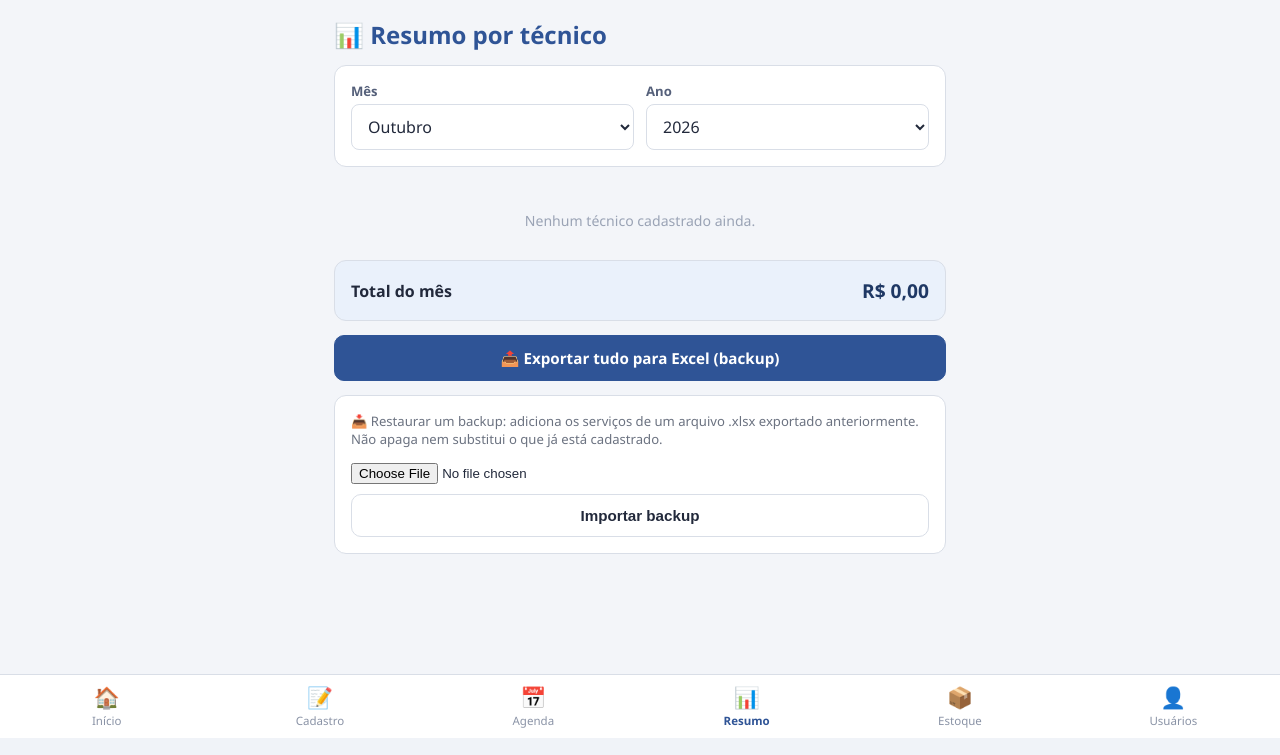
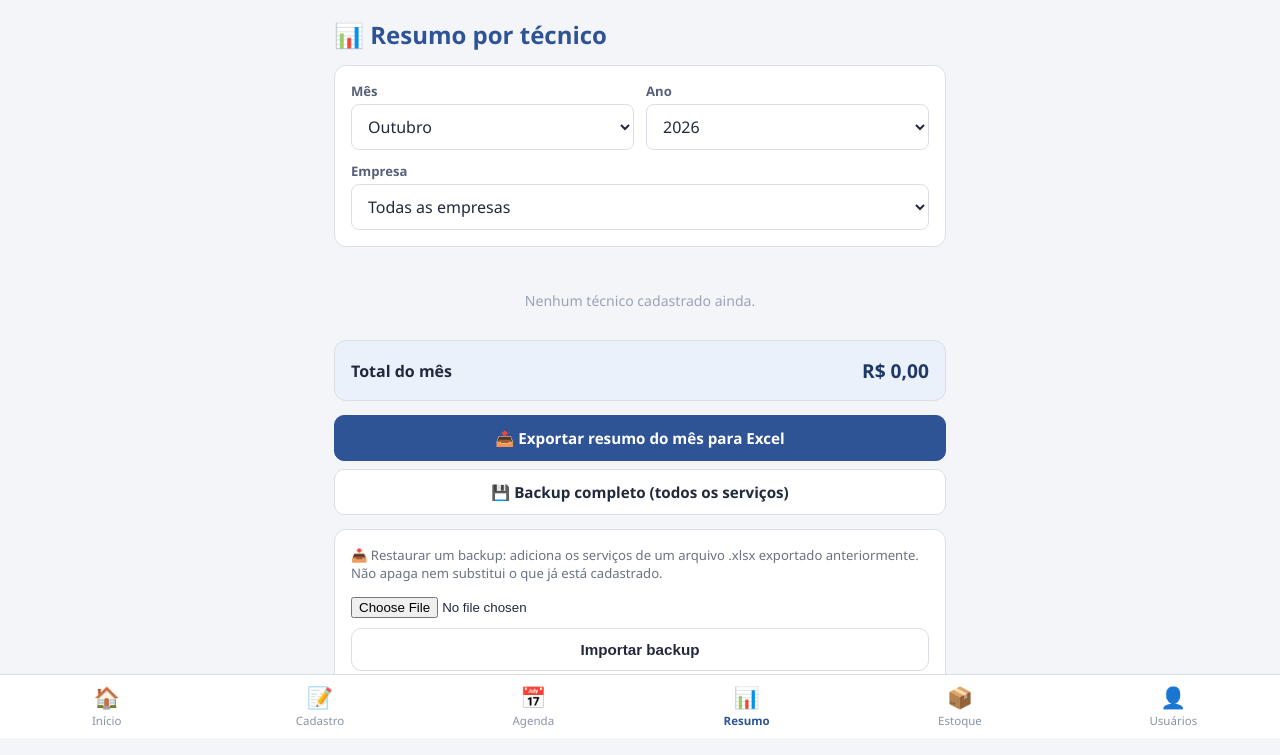
Before and after one commit to caioantns/Agenda-Autoservice, a Flask app: page /resumo in a window 1280 px wide. Shown: the part 62-817 px from the top of the page. Run offline with Flask 3, Linux system fonts and the light colour scheme; the visitor is signed in with stand-in values (Sample User, id 1); data comes from the database, SQL or seed files in the repository; data that the repository does not hold is empty.

Commit message:
Layout do cadastro, filtro por empresa e exportação do mês no Resumo

```diff
--- a/app.py
+++ b/app.py
@@ -448,7 +448,7 @@ def resumo():
     listas = obter_listas()
     hoje = hoje_brasil()
     return render_template(
-        "resumo.html", tecnicos=listas["tecnico"], meses=MESES_PT,
+        "resumo.html", tecnicos=listas["tecnico"], empresas=listas["empresa"], meses=MESES_PT,
         mes_atual=hoje.month, ano_atual=hoje.year, aba_ativa="resumo",
         role=session.get("role"), tecnico_nome=session.get("tecnico_nome", ""),
     )
@@ -809,30 +809,70 @@ def proximos_7_dias():
     return jsonify({"total": len(servicos), "servicos": servicos})
 
 
+def servicos_feitos_do_mes(ano, mes, empresa=""):
+    """Serviços com status Feito no mês/ano informado, opcionalmente de uma
+    empresa só. Técnico logado só enxerga os próprios. Ordenados por data."""
+    query = Servico.query.filter_by(status="Feito")
+    tecnico_sessao = tecnico_da_sessao()
+    if tecnico_sessao is not None:
+        query = query.filter_by(tecnico=tecnico_sessao)
+    if empresa:
+        query = query.filter_by(empresa=empresa)
+
+    ORDEM_PERIODO = {"Manhã": 0, "Integral": 1, "Tarde": 2}
+    encontrados = []
+    for s in query.all():
+        try:
+            d = datetime.strptime(s.data, "%d/%m/%Y").date()  # banco guarda dd/mm/aaaa
+        except (ValueError, TypeError):
+            continue
+        if d.year == ano and d.month == mes:
+            encontrados.append((d, ORDEM_PERIODO.get(s.periodo, 9), s.id, s))
+    encontrados.sort(key=lambda item: item[:3])
+    return [item[3] for item in encontrados]
+
+
+COLUNAS_EXPORTACAO = [
+    "ID", "Data", "Período", "Horário", "Placa", "Tipo de Serviço", "Empresa", "Endereço",
+    "Técnico", "Status", "Valor", "Equipamento Retirado", "Equipamento Instalado",
+    "Observações",
+]
+
+
+def _estilizar_cabecalho(ws):
+    for celula in ws[1]:
+        celula.font = Font(bold=True, color="FFFFFF")
+        celula.fill = PatternFill("solid", fgColor="2F5496")
+    ws.freeze_panes = "A2"
+
+
 @app.route("/api/servicos/exportar")
 @login_obrigatorio
 def exportar_servicos_excel():
-    """Baixa todos os serviços visíveis para o usuário logado num arquivo
-    .xlsx — serve como backup manual e para uso fora do sistema."""
-    tecnico_filtro = tecnico_da_sessao()
-    query = Servico.query.order_by(Servico.id)
-    if tecnico_filtro is not None:
-        query = query.filter_by(tecnico=tecnico_filtro)
-    servicos = query.all()
+    """Sem parâmetros: backup completo (todos os serviços visíveis para o
+    usuário), no formato aceito pelo importador.
+    Com ?ano=&mes= (e opcionalmente &empresa=): só os serviços Feitos daquele
+    mês — o mesmo recorte mostrado na tela de Resumo — com uma segunda aba
+    contendo o total por técnico."""
+    ano = request.args.get("ano", type=int)
+    mes = request.args.get("mes", type=int)
+    empresa = (request.args.get("empresa") or "").strip()
+    relatorio_mensal = bool(ano and mes and 1 <= mes <= 12)
 
-    colunas = [
-        "ID", "Data", "Período", "Horário", "Placa", "Tipo de Serviço", "Empresa", "Endereço",
-        "Técnico", "Status", "Valor", "Equipamento Retirado", "Equipamento Instalado",
-        "Observações",
-    ]
+    if relatorio_mensal:
+        servicos = servicos_feitos_do_mes(ano, mes, empresa)
+    else:
+        tecnico_filtro = tecnico_da_sessao()
+        query = Servico.query.order_by(Servico.id)
+        if tecnico_filtro is not None:
+            query = query.filter_by(tecnico=tecnico_filtro)
+        servicos = query.all()
 
     wb = Workbook()
     ws = wb.active
     ws.title = "Serviços"
-    ws.append(colunas)
-    for celula in ws[1]:
-        celula.font = Font(bold=True, color="FFFFFF")
-        celula.fill = PatternFill("solid", fgColor="2F5496")
+    ws.append(COLUNAS_EXPORTACAO)
+    _estilizar_cabecalho(ws)
 
     for s in servicos:
         ws.append([
@@ -841,18 +881,49 @@ def exportar_servicos_excel():
             s.equipamento_retirado_codigo or "", s.equipamento_instalado_codigo or "",
             s.observacoes or "",
         ])
+    for linha in ws.iter_rows(min_row=2, min_col=11, max_col=11):
+        linha[0].number_format = 'R$ #,##0.00'
 
-    for i, coluna in enumerate(colunas, start=1):
+    for i, coluna in enumerate(COLUNAS_EXPORTACAO, start=1):
         largura = max(len(coluna), 12) + 2
         ws.column_dimensions[ws.cell(row=1, column=i).column_letter].width = largura
 
-    ws.freeze_panes = "A2"
+    if relatorio_mensal:
+        # Segunda aba com o resumo. Fica separada para a aba "Serviços"
+        # continuar no formato que o importador aceita.
+        resumo_ws = wb.create_sheet("Resumo")
+        resumo_ws.append([f"Resumo de {MESES_PT[mes - 1]}/{ano}" + (f" — {empresa}" if empresa else " — todas as empresas")])
+        resumo_ws["A1"].font = Font(bold=True, size=13)
+        resumo_ws.append([])
+        resumo_ws.append(["Técnico", "Serviços feitos", "Valor"])
+        for celula in resumo_ws[3]:
+            celula.font = Font(bold=True, color="FFFFFF")
+            celula.fill = PatternFill("solid", fgColor="2F5496")
+
+        por_tecnico = {}
+        for s in servicos:
+            item = por_tecnico.setdefault(s.tecnico or "(sem técnico)", [0, 0.0])
+            item[0] += 1
+            item[1] += s.valor or 0.0
+        for tecnico, (feitos, valor) in sorted(por_tecnico.items()):
+            resumo_ws.append([tecnico, feitos, valor])
+        resumo_ws.append(["Total", len(servicos), sum(s.valor or 0.0 for s in servicos)])
+        for celula in resumo_ws[resumo_ws.max_row]:
+            celula.font = Font(bold=True)
+        for linha in resumo_ws.iter_rows(min_row=4, min_col=3, max_col=3):
+            linha[0].number_format = 'R$ #,##0.00'
+        resumo_ws.column_dimensions["A"].width = 28
+        resumo_ws.column_dimensions["B"].width = 16
+        resumo_ws.column_dimensions["C"].width = 16
+
+        sufixo_empresa = "".join(c if c.isalnum() else "_" for c in empresa).strip("_")
+        nome_arquivo = f"resumo_{ano}-{mes:02d}" + (f"_{sufixo_empresa}" if sufixo_empresa else "") + ".xlsx"
+    else:
+        nome_arquivo = f"backup_servicos_{datetime.now(FUSO_BRASIL).strftime('%Y-%m-%d_%Hh%M')}.xlsx"
 
     buffer = io.BytesIO()
     wb.save(buffer)
     buffer.seek(0)
-
-    nome_arquivo = f"backup_servicos_{datetime.now(FUSO_BRASIL).strftime('%Y-%m-%d_%Hh%M')}.xlsx"
     return send_file(
         buffer, as_attachment=True, download_name=nome_arquivo,
         mimetype="application/vnd.openxmlformats-officedocument.spreadsheetml.sheet",
@@ -952,18 +1023,10 @@ def resumo_mensal(ano, mes):
     else:
         tecnicos = [t for (t,) in db.session.query(ListaValor.valor).filter_by(categoria="tecnico").all()]
 
-    todos = Servico.query.filter_by(status="Feito").all()
-    if tecnico_sessao is not None:
-        todos = [s for s in todos if s.tecnico == tecnico_sessao]
+    empresa = (request.args.get("empresa") or "").strip()
 
     contagem = {t: {"feitos": 0, "valor": 0.0} for t in tecnicos}
-    for s in todos:
-        try:
-            d = datetime.strptime(s.data, "%d/%m/%Y").date()
-        except ValueError:
-            continue
-        if d.year != ano or d.month != mes:
-            continue
+    for s in servicos_feitos_do_mes(ano, mes, empresa):
         tecnico = s.tecnico or "(sem técnico)"
         item = contagem.setdefault(tecnico, {"feitos": 0, "valor": 0.0})
         item["feitos"] += 1
--- a/static/css/style.css
+++ b/static/css/style.css
@@ -306,8 +306,9 @@ body {
 .scanner-conteudo .botao { width: 100%; max-width: 280px; }
 
 /* --- Resumo --- */
-.filtro-mes { display: flex; gap: 12px; }
+.filtro-mes { display: flex; flex-wrap: wrap; gap: 12px; }
 .filtro-mes .campo { flex: 1; }
+.filtro-mes .campo-empresa { flex: 1 1 100%; }
 .cartoes-tecnicos { display: flex; flex-direction: column; gap: 10px; }
 .cartao-tecnico {
   background: white; border: 1px solid var(--cor-borda); border-radius: 12px; padding: 16px;
--- a/static/js/resumo.js
+++ b/static/js/resumo.js
@@ -2,7 +2,14 @@ async function carregarResumo() {
   const mes = document.getElementById("filtro-mes").value;
   const ano = document.getElementById("filtro-ano").value;
 
-  const dados = await apiGet(`/api/resumo/${ano}/${mes}`);
+  const empresa = document.getElementById("filtro-empresa").value;
+  const filtroEmpresa = empresa ? `&empresa=${encodeURIComponent(empresa)}` : "";
+
+  // O botão de exportar acompanha os filtros da tela.
+  document.getElementById("link-exportar-mes").href =
+    `/api/servicos/exportar?ano=${ano}&mes=${mes}${filtroEmpresa}`;
+
+  const dados = await apiGet(`/api/resumo/${ano}/${mes}${empresa ? `?empresa=${encodeURIComponent(empresa)}` : ""}`);
 
   const container = document.getElementById("cartoes-tecnicos");
   container.innerHTML = "";
@@ -25,6 +32,7 @@ async function carregarResumo() {
   });
 
   document.getElementById("total-mes-valor").textContent = formatarValorReais(dados.total_valor);
+  document.getElementById("rotulo-total").textContent = empresa ? `Total do mês · ${empresa}` : "Total do mês";
 }
 
 async function importarBackup() {
--- a/templates/resumo.html
+++ b/templates/resumo.html
@@ -21,17 +21,30 @@
       {% endfor %}
     </select>
   </div>
+  <div class="campo campo-empresa">
+    <label>Empresa</label>
+    <select id="filtro-empresa" onchange="carregarResumo()">
+      <option value="">Todas as empresas</option>
+      {% for e in empresas %}
+      <option value="{{ e }}">{{ e }}</option>
+      {% endfor %}
+    </select>
+  </div>
 </div>
 
 <div id="cartoes-tecnicos" class="cartoes-tecnicos"></div>
 
 <div class="cartao total-mes">
-  <span>Total do mês</span>
+  <span id="rotulo-total">Total do mês</span>
   <strong id="total-mes-valor">R$ 0,00</strong>
 </div>
 
-<a href="/api/servicos/exportar" class="botao botao-primario botao-bloco" style="text-decoration:none; display:block; text-align:center; margin-top: 14px;">
-  📤 Exportar tudo para Excel (backup)
+<!-- O link é atualizado pelo resumo.js com o mês, ano e empresa escolhidos -->
+<a id="link-exportar-mes" href="/api/servicos/exportar" class="botao botao-primario botao-bloco" style="text-decoration:none; display:block; text-align:center; margin-top: 14px;">
+  📤 Exportar resumo do mês para Excel
+</a>
+<a href="/api/servicos/exportar" class="botao botao-bloco" style="text-decoration:none; display:block; text-align:center; margin-top: 8px;">
+  💾 Backup completo (todos os serviços)
 </a>
 
 {% if session.get('role') == 'admin' %}
```
